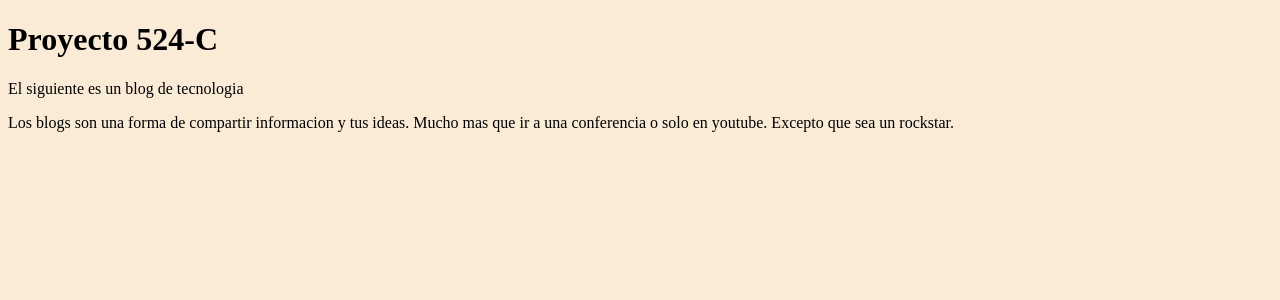
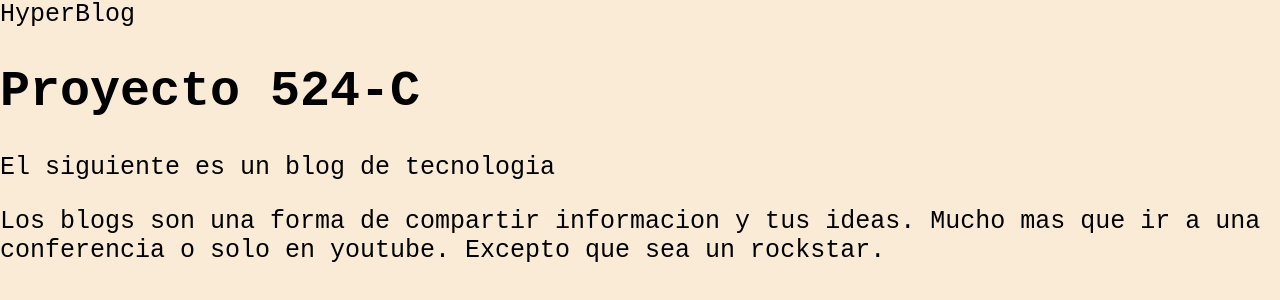
Before and after one commit to jottamoral/524C_proyecto02, a plain HTML site: page index.html in a window 1280 px wide. Drawn offline with Linux system fonts and the light colour scheme.

Commit message:
Se modifico Header

```diff
--- a/index.html
+++ b/index.html
@@ -8,6 +8,9 @@
 </head>
 <body>
     <div id="container">
+        <div id="header">
+            HyperBlog
+        </div>
         <h1>Proyecto 524-C</h1>
         <p>El siguiente es un blog de tecnologia</p>
         <p>Los blogs son una forma de compartir informacion y tus ideas. Mucho mas
--- a/styles.css
+++ b/styles.css
@@ -1,3 +1,8 @@
 body {
     background: antiquewhite;
+    color: black;
+    font-family: 'Courier New', Courier, monospace;
+    font-size: 25px;
+    margin: 0;
+    padding: 0;
 }
```
